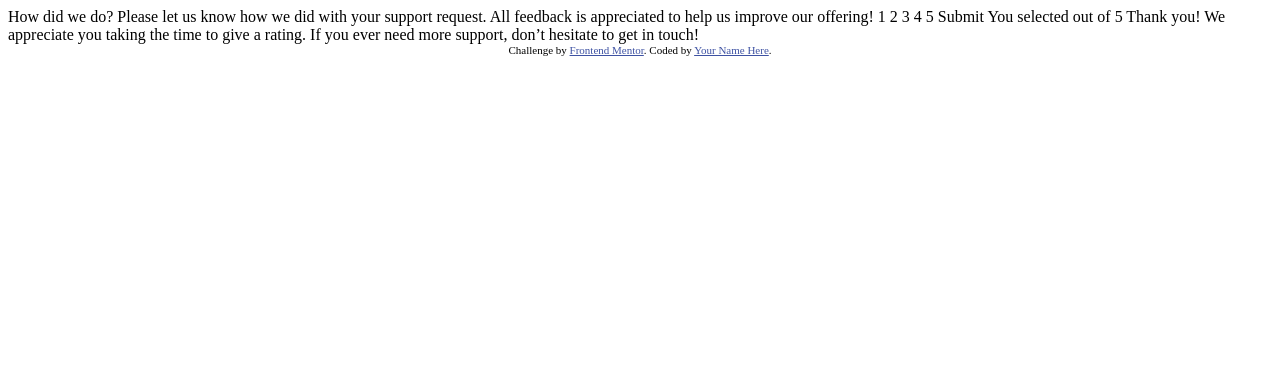
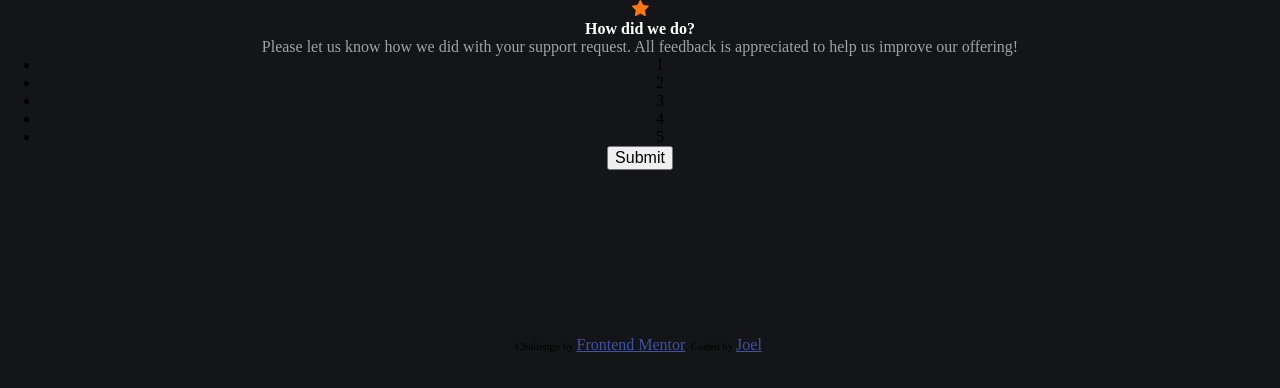
Before and after one commit to JoelTing99/interactive-rating-component, a plain HTML site: page index.html in a window 1280 px wide. Drawn offline with Linux system fonts and the light colour scheme.

Commit message:
add html

```diff
--- a/index.html
+++ b/index.html
@@ -5,45 +5,46 @@
   <meta name="viewport" content="width=device-width, initial-scale=1.0"> <!-- displays site properly based on user's device -->
 
   <link rel="icon" type="image/png" sizes="32x32" href="./images/favicon-32x32.png">
+  <link rel="stylesheet" href="./styles.css">
 
   <title>Frontend Mentor | Interactive rating component</title>
 
-  <!-- Feel free to remove these styles or customise in your own stylesheet 👍 -->
-  <style>
-    .attribution { font-size: 11px; text-align: center; }
-    .attribution a { color: hsl(228, 45%, 44%); }
-  </style>
 </head>
 <body>
-
   <!-- Rating state start -->
-
-  How did we do?
-
-  Please let us know how we did with your support request. All feedback is appreciated
-  to help us improve our offering!
-
-  1 2 3 4 5
-
-  Submit
-
+  <div class="rating-card">
+    <img src="./images/icon-star.svg" alt="star" class="star-img">
+    <h2 class="title">How did we do?</h2>
+    <p class="instruction">Please let us know how we did with your support request. All feedback is appreciated
+      to help us improve our offering!</p>
+    <ul class="rating">
+      <li value="1">1</li>
+      <li value="2">2</li>
+      <li value="3">3</li>
+      <li value="4">4</li>
+      <li value="5">5</li>
+    </ul>
+    <button class="btn" type="submit">Submit</button>
+  </div>
   <!-- Rating state end -->
-
   <!-- Thank you state start -->
-
-  You selected <!-- Add rating here --> out of 5
-
-  Thank you!
-
-  We appreciate you taking the time to give a rating. If you ever need more support,
-  don’t hesitate to get in touch!
-
+  <div class="thanks-card" style="visibility: hidden;">
+      <img src="./images/illustration-thank-you.svg" alt="thank-you" class="thank-you-img">
+      <div class="selected">
+        You selected
+        <div id="rate" class="inline"></div>
+        out of 5
+      </div>
+      <h2 class="title">Thank you!</h2>
+      <p class="instruction">We appreciate you taking the time to give a rating. If you ever need more support,
+        don’t hesitate to get in touch!</p>
+  </div>
   <!-- Thank you state end -->
 
 
   <div class="attribution">
     Challenge by <a href="https://www.frontendmentor.io?ref=challenge" target="_blank">Frontend Mentor</a>.
-    Coded by <a href="#">Your Name Here</a>.
+    Coded by <a href="https://github.com/JoelTing99">Joel</a>.
   </div>
 </body>
 </html>
--- /dev/null
+++ b/styles.css
@@ -0,0 +1,32 @@
+* {
+    font-size: 16px;
+    margin: 0;
+    text-align: center;
+}
+
+body {
+    background-color: rgb(20, 21, 25);
+}
+
+.title {
+    color: rgb(255, 255, 255);
+}
+
+.instruction {
+    color:rgba(255, 255, 255, 60%);
+}
+
+.attribution {
+    font-size: 11px; text-align: center;
+}
+.attribution a {
+    color: hsl(228, 45%, 44%);
+}
+
+.inline {
+    display: inline;
+}
+
+.bold {
+    font-weight: bold;
+}
```
